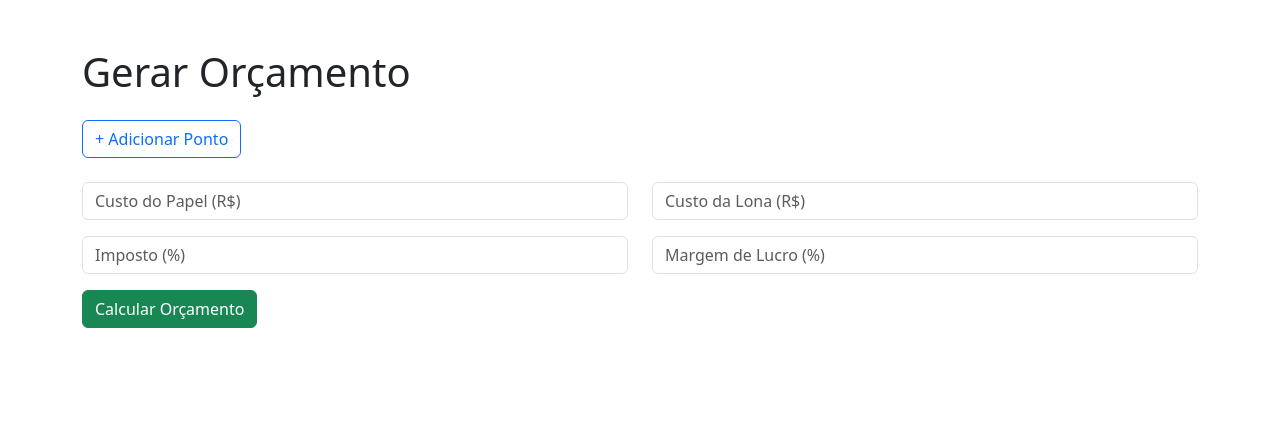
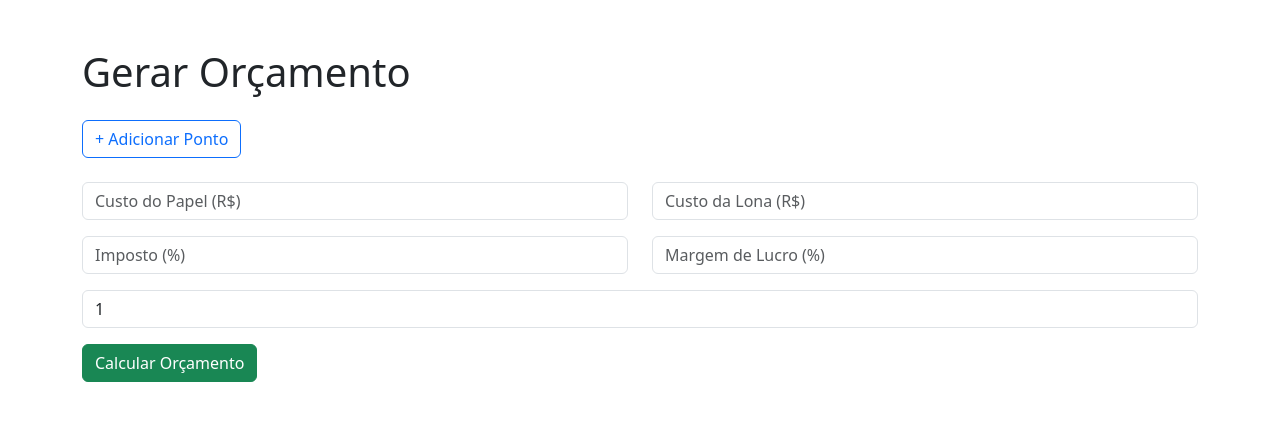
Before and after one commit to LeonardoBotelho38/App-or-amento, a Flask app: page /orcamento in a window 1280 px wide. Shown: the top 421 px of the page. Run offline with Flask 3, Linux system fonts and the light colour scheme; data comes from the database, SQL or seed files in the repository; both versions use the stored data as it was after the commit.

Commit message:
add parcelamento no orçamento com ajuste de parcelas

```diff
--- a/app.py
+++ b/app.py
@@ -5,9 +5,7 @@ from datetime import datetime
 
 app = Flask(__name__)
 
-# Banco de dados dos pontos (agora o correto)
 DB_PONTOS = 'database.db'
-# Banco de dados dos orçamentos
 DB_ORCAMENTOS = 'orcamentos.db'
 
 def init_db():
@@ -74,6 +72,7 @@ def orcamento():
         custo_papel = float(request.form['custo_papel'])
         custo_lona = float(request.form['custo_lona'])
         margem_lucro = float(request.form['margem_lucro']) / 100
+        parcelas = int(request.form.get('parcelas', 1))
 
         total_cliente = 0
         total_fornecedor = 0
@@ -106,7 +105,13 @@ def orcamento():
         dados_string = '; '.join(dados_detalhados)
         data_criacao = datetime.now().strftime('%Y-%m-%d %H:%M:%S')
 
-        # Salvar no banco de orçamentos
+        # Parcelamento
+        valor_parcela_base = round(total_cliente / parcelas, 2)
+        parcelas_lista = [valor_parcela_base] * parcelas
+        diferenca = round(total_cliente - sum(parcelas_lista), 2)
+        parcelas_lista[-1] += diferenca  # Ajusta a última parcela
+
+        # Salvar orçamento
         with sqlite3.connect(DB_ORCAMENTOS) as conn:
             cursor_orcamentos = conn.cursor()
             if pontos:
@@ -117,10 +122,9 @@ def orcamento():
                 ''', (cidade_exemplo, tipo_exemplo, len(pontos), sum(int(p.split('|')[3]) for p in pontos), material_exemplo, total_cliente, total_fornecedor, lucro, data_criacao, dados_string))
                 conn.commit()
 
-        return render_template('orcamento_resultado.html', dados=dados_detalhados, total=total_cliente)
+        return render_template('orcamento_resultado.html', dados=dados_detalhados, total=total_cliente, parcelas=parcelas, parcelas_lista=parcelas_lista)
 
     else:
-        # Coleta cidades e tipos disponíveis DA TABELA CORRETA 'contratos'
         with sqlite3.connect(DB_PONTOS) as conn:
             cursor = conn.cursor()
             cursor.execute('SELECT DISTINCT cidade FROM contratos')
@@ -130,6 +134,5 @@ def orcamento():
 
         return render_template('orcamento.html', cidades=cidades, tipos=tipos)
 
-
 if __name__ == '__main__':
     app.run(debug=True)
--- a/templates/orcamento.html
+++ b/templates/orcamento.html
@@ -67,6 +67,11 @@
             <div class="col"><input type="number" name="imposto" class="form-control" placeholder="Imposto (%)" required></div>
             <div class="col"><input type="number" name="margem_lucro" class="form-control" placeholder="Margem de Lucro (%)" required></div>
         </div>
+        <div class="row mb-3">
+            <div class="col">
+                <input type="number" name="parcelas" class="form-control" placeholder="Parcelar em quantas vezes?" min="1" value="1" required>
+            </div>
+        </div>
 
         <button type="submit" class="btn btn-success">Calcular Orçamento</button>
     </form>
```
Also changed, not shown: templates/orcamento_resultado.html (+10 -1 lines), orcamentos.db.
